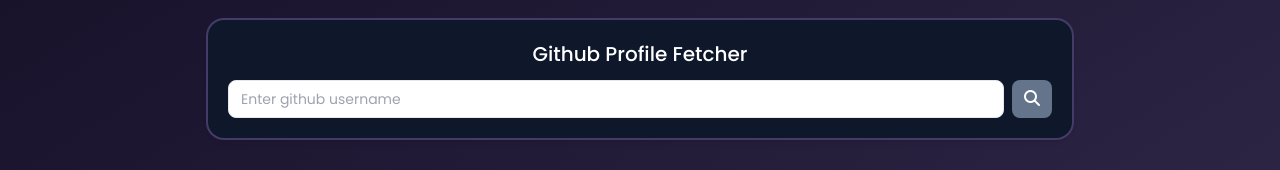
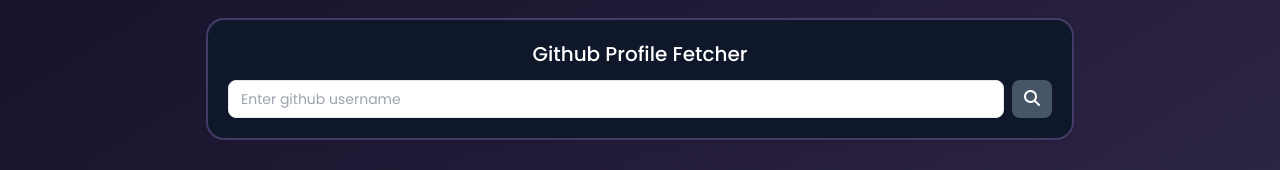
Before and after one commit to danzBraham/github-profile-fetcher, a website: page index.html in a window 1280 px wide. Shown: the top 170 px of the page. Drawn offline with Linux system fonts and the light colour scheme.

Commit message:
style(ui): update search button color

```diff
--- a/index.html
+++ b/index.html
@@ -32,7 +32,7 @@
           />
           <button
             id="fetch-btn"
-            class="block rounded-lg bg-slate-500 px-3 py-[7px] focus:outline-none focus:ring-1 focus:ring-[#443C68]"
+            class="block rounded-lg bg-slate-600 px-3 py-[7px] focus:outline-none focus:ring-1 focus:ring-[#443C68]"
           >
             <i class="fa-solid fa-magnifying-glass text-white"></i>
           </button>
```
Also changed, not shown: css/style.css.
